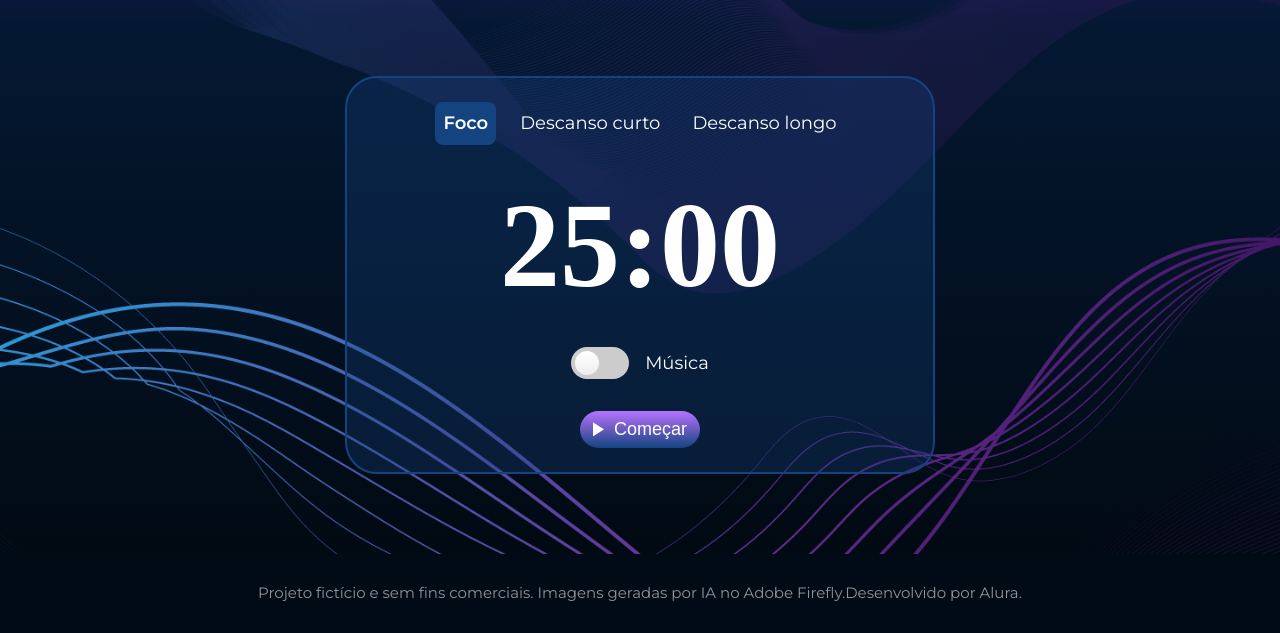
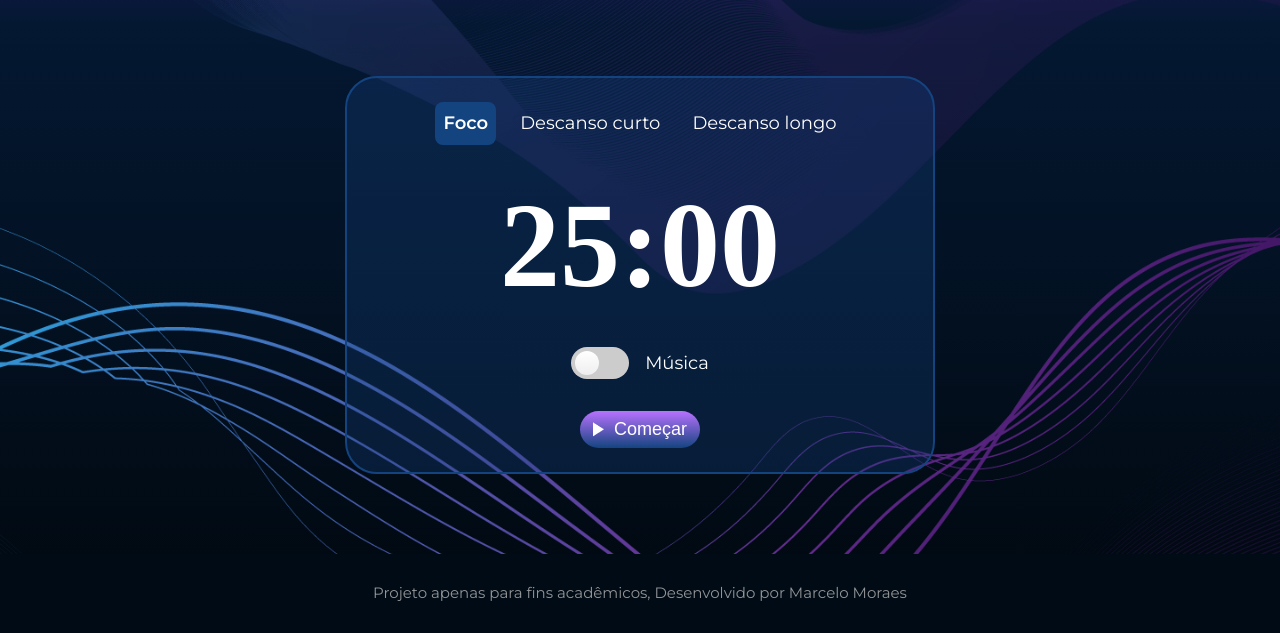
Before and after one commit to marcelomoraes1978/projetofokusalura, a plain HTML site: page index.html in a window 1280 px wide. Shown: the part 548-1181 px from the top of the page. Drawn offline with nearby package versions, Linux system fonts and the light colour scheme; a web font is replaced by a local one.

Commit message:
Alteração no título e desenvolvimento

```diff
--- a/index.html
+++ b/index.html
@@ -4,7 +4,7 @@
 <head>
     <meta charset="UTF-8">
     <meta name="viewport" content="width=device-width, initial-scale=1.0">
-    <title>Fokus</title>
+    <title>Marcelo Moraes - Projeto Fokus</title>
     <link rel="shortcut icon" href="./imagens/favicon.ico" type="image/x-icon">
     <link rel="stylesheet" href="https://cdnjs.cloudflare.com/ajax/libs/meyer-reset/2.0/reset.min.css"
         integrity="sha512-NmLkDIU1C/C88wi324HBc+S2kLhi08PN5GDeUVVVC/BVt/9Izdsc9SVeVfA1UZbY3sHUlDSyRXhCzHfr6hmPPw=="
@@ -72,7 +72,7 @@
 
         <footer class="app__footer">
             <p class="app__footer-text">
-                Projeto fictício e sem fins comerciais. Imagens geradas por IA no Adobe Firefly.Desenvolvido por Alura.
+                Projeto apenas para fins acadêmicos, Desenvolvido por Marcelo Moraes
             </p>
         </footer>
     </main>
```
